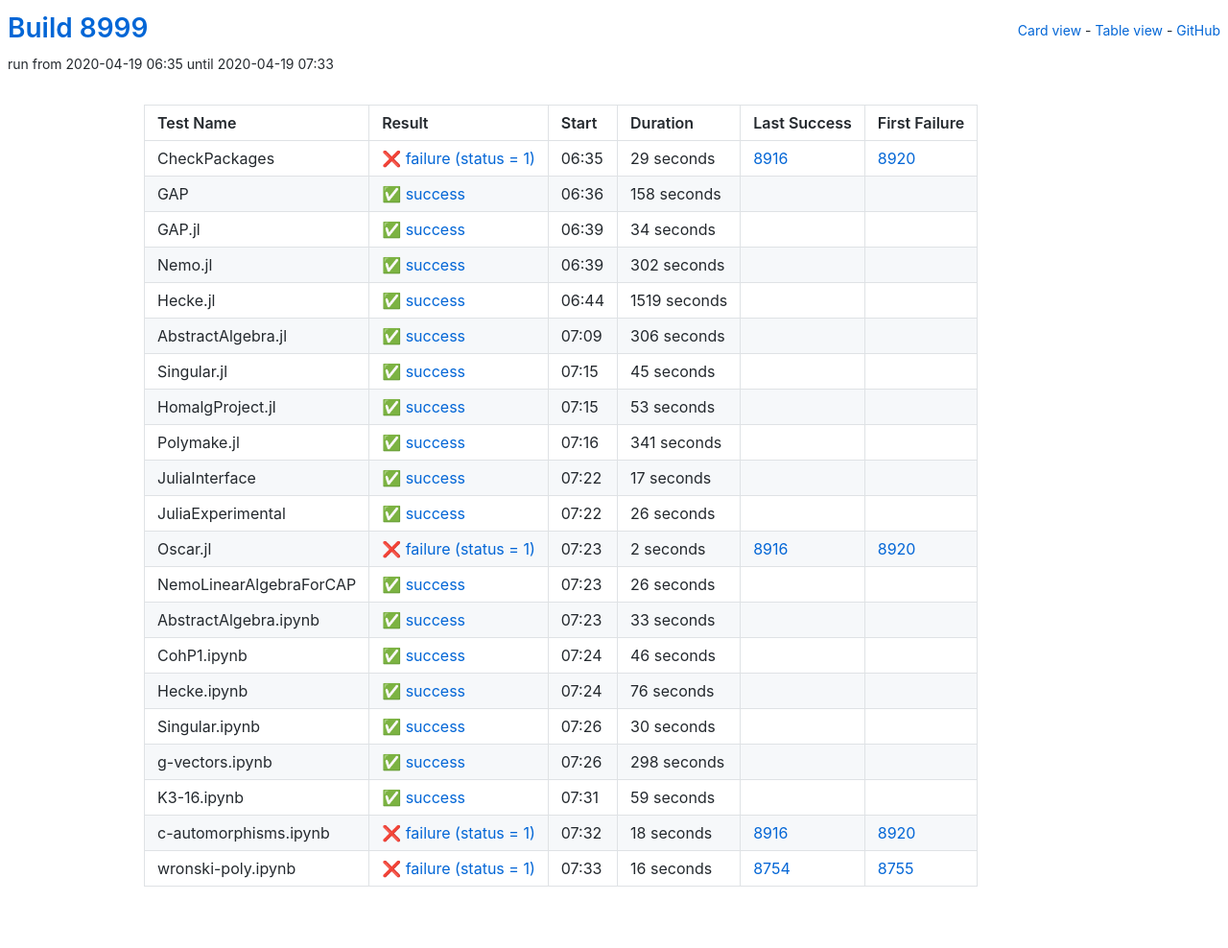
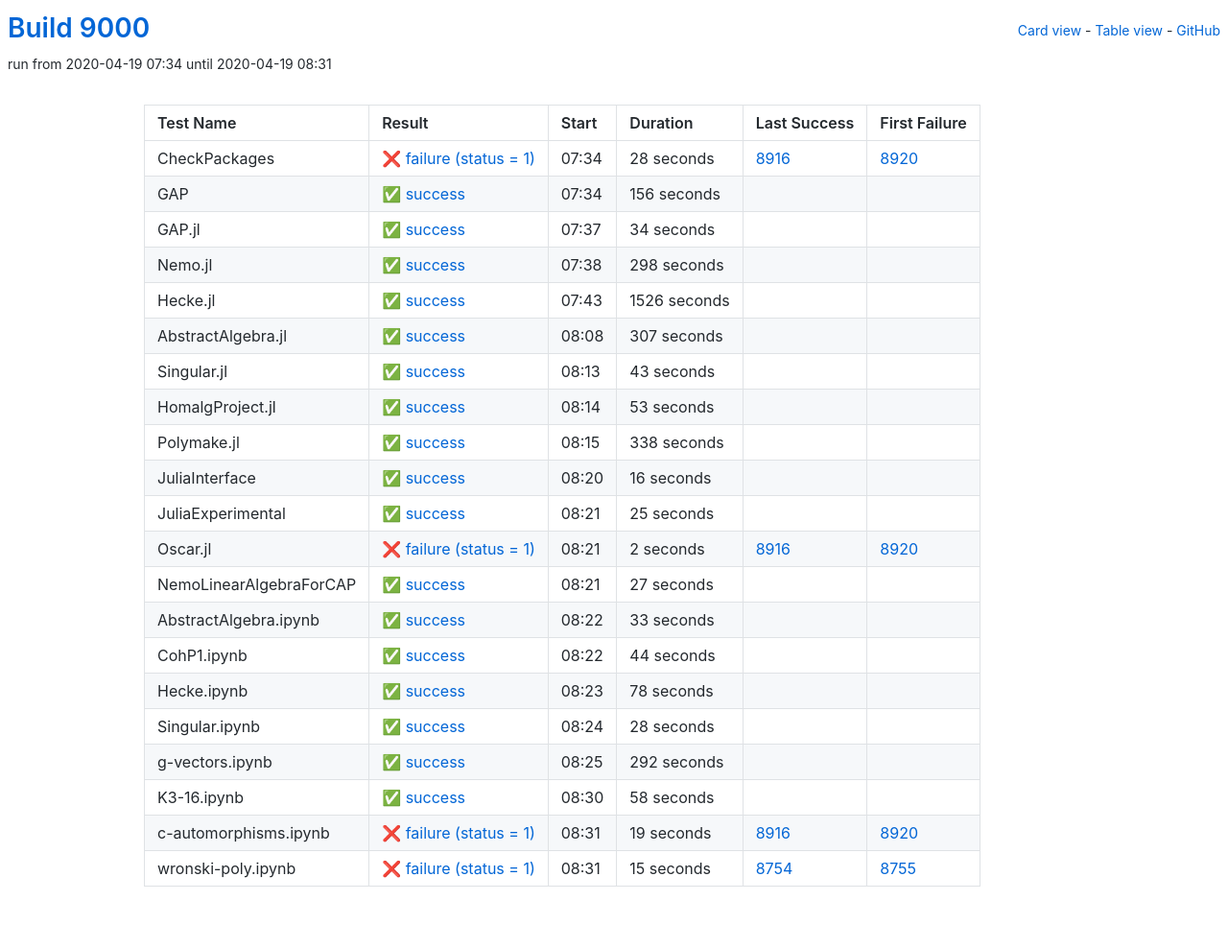
Before and after one commit to oscar-system/oscar-ci-status, a Jekyll site: the page built from table.html, in a window 1280 px wide. Shown: the whole page at 96% size. Built offline with Jekyll 4.4.1, drawn with Linux system fonts in a browser that asks for light colours.

Commit message:
Build 9000

```diff
--- a/_data/ci.yml
+++ b/_data/ci.yml
@@ -1,27 +1,27 @@
-build: 8999
-build_url: https://oscarci.mathematik.uni-kl.de/job/oscar/8999/
+build: 9000
+build_url: https://oscarci.mathematik.uni-kl.de/job/oscar/9000/
 job: oscar
 tests:
-- duration: 29
+- duration: 28
   exitcode: 1
   first_failure: 8920
   first_failure_url: https://oscarci.mathematik.uni-kl.de/job/oscar/8920/
   last_success: 8916
   last_success_url: https://oscarci.mathematik.uni-kl.de/job/oscar/8916/
-  log: https://oscarci.mathematik.uni-kl.de/job/oscar/8999/artifact/logs/build-8999/CheckPackages.log
+  log: https://oscarci.mathematik.uni-kl.de/job/oscar/9000/artifact/logs/build-9000/CheckPackages.log
   name: CheckPackages
-  start: 2020-04-19 06:35
+  start: 2020-04-19 07:34
   status: failure
   success: false
-- duration: 158
+- duration: 156
   exitcode: 0
   first_failure: false
   first_failure_url: null
   last_success: false
   last_success_url: null
-  log: https://oscarci.mathematik.uni-kl.de/job/oscar/8999/artifact/logs/build-8999/GAP.log
+  log: https://oscarci.mathematik.uni-kl.de/job/oscar/9000/artifact/logs/build-9000/GAP.log
   name: GAP
-  start: 2020-04-19 06:36
+  start: 2020-04-19 07:34
   status: success
   success: true
 - duration: 34
@@ -30,53 +30,53 @@
   first_failure_url: null
   last_success: false
   last_success_url: null
-  log: https://oscarci.mathematik.uni-kl.de/job/oscar/8999/artifact/logs/build-8999/GAP.jl.log
+  log: https://oscarci.mathematik.uni-kl.de/job/oscar/9000/artifact/logs/build-9000/GAP.jl.log
   name: GAP.jl
-  start: 2020-04-19 06:39
+  start: 2020-04-19 07:37
   status: success
   success: true
-- duration: 302
+- duration: 298
   exitcode: 0
   first_failure: false
   first_failure_url: null
   last_success: false
   last_success_url: null
-  log: https://oscarci.mathematik.uni-kl.de/job/oscar/8999/artifact/logs/build-8999/Nemo.jl.log
+  log: https://oscarci.mathematik.uni-kl.de/job/oscar/9000/artifact/logs/build-9000/Nemo.jl.log
   name: Nemo.jl
-  start: 2020-04-19 06:39
+  start: 2020-04-19 07:38
   status: success
   success: true
-- duration: 1519
+- duration: 1526
   exitcode: 0
   first_failure: false
   first_failure_url: null
   last_success: false
   last_success_url: null
-  log: https://oscarci.mathematik.uni-kl.de/job/oscar/8999/artifact/logs/build-8999/Hecke.jl.log
+  log: https://oscarci.mathematik.uni-kl.de/job/oscar/9000/artifact/logs/build-9000/Hecke.jl.log
   name: Hecke.jl
-  start: 2020-04-19 06:44
+  start: 2020-04-19 07:43
   status: success
   success: true
-- duration: 306
+- duration: 307
   exitcode: 0
   first_failure: false
   first_failure_url: null
   last_success: false
   last_success_url: null
-  log: https://oscarci.mathematik.uni-kl.de/job/oscar/8999/artifact/logs/build-8999/AbstractAlgebra.jl.log
+  log: https://oscarci.mathematik.uni-kl.de/job/oscar/9000/artifact/logs/build-9000/AbstractAlgebra.jl.log
   name: AbstractAlgebra.jl
-  start: 2020-04-19 07:09
+  start: 2020-04-19 08:08
   status: success
   success: true
-- duration: 45
+- duration: 43
   exitcode: 0
   first_failure: false
   first_failure_url: null
   last_success: false
   last_success_url: null
-  log: https://oscarci.mathematik.uni-kl.de/job/oscar/8999/artifact/logs/build-8999/Singular.jl.log
+  log: https://oscarci.mathematik.uni-kl.de/job/oscar/9000/artifact/logs/build-9000/Singular.jl.log
   name: Singular.jl
-  start: 2020-04-19 07:15
+  start: 2020-04-19 08:13
   status: success
   success: true
 - duration: 53
@@ -85,42 +85,42 @@
   first_failure_url: null
   last_success: false
   last_success_url: null
-  log: https://oscarci.mathematik.uni-kl.de/job/oscar/8999/artifact/logs/build-8999/HomalgProject.jl.log
+  log: https://oscarci.mathematik.uni-kl.de/job/oscar/9000/artifact/logs/build-9000/HomalgProject.jl.log
   name: HomalgProject.jl
-  start: 2020-04-19 07:15
+  start: 2020-04-19 08:14
   status: success
   success: true
-- duration: 341
+- duration: 338
   exitcode: 0
   first_failure: false
   first_failure_url: null
   last_success: false
   last_success_url: null
-  log: https://oscarci.mathematik.uni-kl.de/job/oscar/8999/artifact/logs/build-8999/Polymake.jl.log
+  log: https://oscarci.mathematik.uni-kl.de/job/oscar/9000/artifact/logs/build-9000/Polymake.jl.log
   name: Polymake.jl
-  start: 2020-04-19 07:16
+  start: 2020-04-19 08:15
   status: success
   success: true
-- duration: 17
+- duration: 16
   exitcode: 0
   first_failure: false
   first_failure_url: null
   last_success: false
   last_success_url: null
-  log: https://oscarci.mathematik.uni-kl.de/job/oscar/8999/artifact/logs/build-8999/JuliaInterface.log
+  log: https://oscarci.mathematik.uni-kl.de/job/oscar/9000/artifact/logs/build-9000/JuliaInterface.log
   name: JuliaInterface
-  start: 2020-04-19 07:22
+  start: 2020-04-19 08:20
   status: success
   success: true
-- duration: 26
+- duration: 25
   exitcode: 0
   first_failure: false
   first_failure_url: null
   last_success: false
   last_success_url: null
-  log: https://oscarci.mathematik.uni-kl.de/job/oscar/8999/artifact/logs/build-8999/JuliaExperimental.log
+  log: https://oscarci.mathematik.uni-kl.de/job/oscar/9000/artifact/logs/build-9000/JuliaExperimental.log
   name: JuliaExperimental
-  start: 2020-04-19 07:22
+  start: 2020-04-19 08:21
   status: success
   success: true
 - duration: 2
@@ -129,20 +129,20 @@
   first_failure_url: https://oscarci.mathematik.uni-kl.de/job/oscar/8920/
   last_success: 8916
   last_success_url: https://oscarci.mathematik.uni-kl.de/job/oscar/8916/
-  log: https://oscarci.mathematik.uni-kl.de/job/oscar/8999/artifact/logs/build-8999/Oscar.jl.log
+  log: https://oscarci.mathematik.uni-kl.de/job/oscar/9000/artifact/logs/build-9000/Oscar.jl.log
   name: Oscar.jl
-  start: 2020-04-19 07:23
+  start: 2020-04-19 08:21
   status: failure
   success: false
-- duration: 26
+- duration: 27
   exitcode: 0
   first_failure: false
   first_failure_url: null
   last_success: false
   last_success_url: null
-  log: https://oscarci.mathematik.uni-kl.de/job/oscar/8999/artifact/logs/build-8999/NemoLinearAlgebraForCAP.log
+  log: https://oscarci.mathematik.uni-kl.de/job/oscar/9000/artifact/logs/build-9000/NemoLinearAlgebraForCAP.log
   name: NemoLinearAlgebraForCAP
-  start: 2020-04-19 07:23
+  start: 2020-04-19 08:21
   status: success
   success: true
 - duration: 33
@@ -151,85 +151,85 @@
   first_failure_url: null
   last_success: false
   last_success_url: null
-  log: https://oscarci.mathematik.uni-kl.de/job/oscar/8999/artifact/logs/build-8999/AbstractAlgebra.ipynb.log
+  log: https://oscarci.mathematik.uni-kl.de/job/oscar/9000/artifact/logs/build-9000/AbstractAlgebra.ipynb.log
   name: AbstractAlgebra.ipynb
-  start: 2020-04-19 07:23
+  start: 2020-04-19 08:22
   status: success
   success: true
-- duration: 46
+- duration: 44
   exitcode: 0
   first_failure: false
   first_failure_url: null
   last_success: false
   last_success_url: null
-  log: https://oscarci.mathematik.uni-kl.de/job/oscar/8999/artifact/logs/build-8999/CohP1.ipynb.log
+  log: https://oscarci.mathematik.uni-kl.de/job/oscar/9000/artifact/logs/build-9000/CohP1.ipynb.log
   name: CohP1.ipynb
-  start: 2020-04-19 07:24
+  start: 2020-04-19 08:22
   status: success
   success: true
-- duration: 76
+- duration: 78
   exitcode: 0
   first_failure: false
   first_failure_url: null
   last_success: false
   last_success_url: null
-  log: https://oscarci.mathematik.uni-kl.de/job/oscar/8999/artifact/logs/build-8999/Hecke.ipynb.log
+  log: https://oscarci.mathematik.uni-kl.de/job/oscar/9000/artifact/logs/build-9000/Hecke.ipynb.log
   name: Hecke.ipynb
-  start: 2020-04-19 07:24
+  start: 2020-04-19 08:23
   status: success
   success: true
-- duration: 30
+- duration: 28
   exitcode: 0
   first_failure: false
   first_failure_url: null
   last_success: false
   last_success_url: null
-  log: https://oscarci.mathematik.uni-kl.de/job/oscar/8999/artifact/logs/build-8999/Singular.ipynb.log
+  log: https://oscarci.mathematik.uni-kl.de/job/oscar/9000/artifact/logs/build-9000/Singular.ipynb.log
   name: Singular.ipynb
-  start: 2020-04-19 07:26
+  start: 2020-04-19 08:24
   status: success
   success: true
-- duration: 298
+- duration: 292
   exitcode: 0
   first_failure: false
   first_failure_url: null
   last_success: false
   last_success_url: null
-  log: https://oscarci.mathematik.uni-kl.de/job/oscar/8999/artifact/logs/build-8999/g-vectors.ipynb.log
+  log: https://oscarci.mathematik.uni-kl.de/job/oscar/9000/artifact/logs/build-9000/g-vectors.ipynb.log
   name: g-vectors.ipynb
-  start: 2020-04-19 07:26
+  start: 2020-04-19 08:25
   status: success
   success: true
-- duration: 59
+- duration: 58
   exitcode: 0
   first_failure: false
   first_failure_url: null
   last_success: false
   last_success_url: null
-  log: https://oscarci.mathematik.uni-kl.de/job/oscar/8999/artifact/logs/build-8999/K3-16.ipynb.log
+  log: https://oscarci.mathematik.uni-kl.de/job/oscar/9000/artifact/logs/build-9000/K3-16.ipynb.log
   name: K3-16.ipynb
-  start: 2020-04-19 07:31
+  start: 2020-04-19 08:30
   status: success
   success: true
-- duration: 18
+- duration: 19
   exitcode: 1
   first_failure: 8920
   first_failure_url: https://oscarci.mathematik.uni-kl.de/job/oscar/8920/
   last_success: 8916
   last_success_url: https://oscarci.mathematik.uni-kl.de/job/oscar/8916/
-  log: https://oscarci.mathematik.uni-kl.de/job/oscar/8999/artifact/logs/build-8999/c-automorphisms.ipynb.log
+  log: https://oscarci.mathematik.uni-kl.de/job/oscar/9000/artifact/logs/build-9000/c-automorphisms.ipynb.log
   name: c-automorphisms.ipynb
-  start: 2020-04-19 07:32
+  start: 2020-04-19 08:31
   status: failure
   success: false
-- duration: 16
+- duration: 15
   exitcode: 1
   first_failure: 8755
   first_failure_url: https://oscarci.mathematik.uni-kl.de/job/oscar/8755/
   last_success: 8754
   last_success_url: https://oscarci.mathematik.uni-kl.de/job/oscar/8754/
-  log: https://oscarci.mathematik.uni-kl.de/job/oscar/8999/artifact/logs/build-8999/wronski-poly.ipynb.log
+  log: https://oscarci.mathematik.uni-kl.de/job/oscar/9000/artifact/logs/build-9000/wronski-poly.ipynb.log
   name: wronski-poly.ipynb
-  start: 2020-04-19 07:33
+  start: 2020-04-19 08:31
   status: failure
   success: false
```
Also changed, not shown: README.md.
